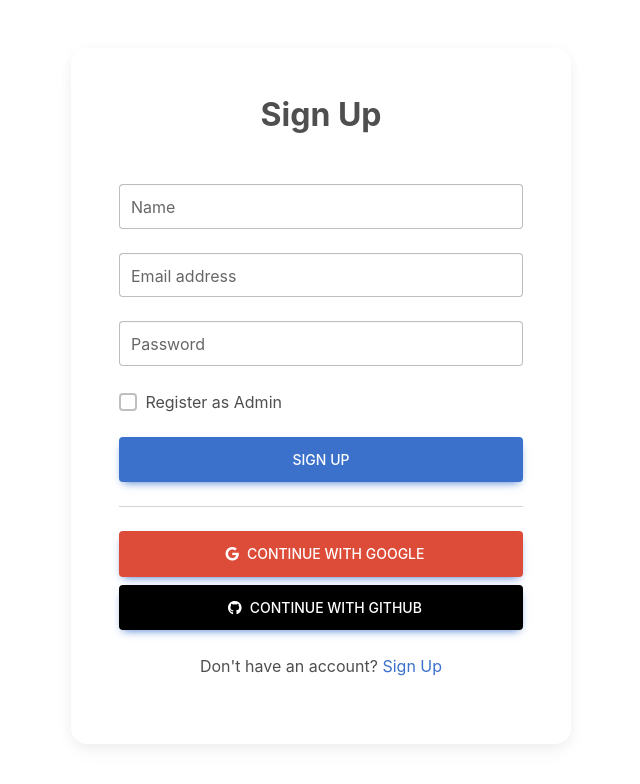
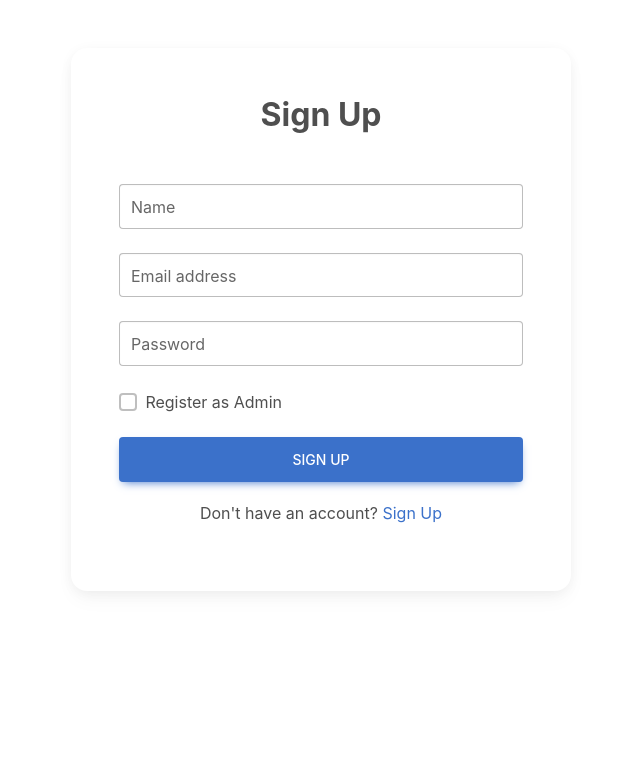
Before and after one commit to Aryan123-rgb/employee-managment-client, a React (Create React App) app: page / in a window 1280 px wide. Both pictures are taken after a click on the element "Sign Up". Shown: the top 784 px of the page, without its empty margins (319-959 px from the left). Built offline with nearby package versions, Linux system fonts and the light colour scheme.

Commit message:
fixed some bugs

```diff
--- a/src/components/Signup.jsx
+++ b/src/components/Signup.jsx
@@ -87,27 +87,7 @@ function Signup({ activeComponent, setActiveComponent }) {
                   <MDBBtn size="lg" onClick={handleRegister}>
                     Sign Up
                   </MDBBtn>
-
-                  <hr className="my-4" />
-
-                  <MDBBtn
-                    className="mb-2 w-100"
-                    size="lg"
-                    style={{ backgroundColor: "#dd4b39" }}
-                  >
-                    <MDBIcon fab icon="google" className="mx-2" />
-                    continue with google
-                  </MDBBtn>
-
-                  <MDBBtn
-                    className="mb-4 w-100"
-                    size="lg"
-                    style={{ backgroundColor: "#000000" }}
-                  >
-                    <MDBIcon fab icon="github" className="mx-2" />
-                    continue with GitHub
-                  </MDBBtn>
-                  <p style={{ textAlign: "center" }}>
+                  <p style={{ textAlign: "center", marginTop: "1.2rem" }}>
                     Don't have an account?
                     <span
                       onClick={() => setActiveComponent("login")}
--- a/src/redux/features/cartSlice.js
+++ b/src/redux/features/cartSlice.js
@@ -1,5 +1,7 @@
 import { createAsyncThunk, createSlice } from "@reduxjs/toolkit";
 import axios from "axios";
+
+const BASE_URL = "https://employee-management-api-eqaw.onrender.com";
 
 export const getProducts = createAsyncThunk("getProducts", async () => {
   const response = await axios.get(
@@ -11,7 +13,7 @@ export const getProducts = createAsyncThunk("getProducts", async () => {
 export const saveProductsofCart = createAsyncThunk(
   "saveProducts",
   async (carts, email) => {
-    const response = await axios.post("http://localhost:8000/cart/save", {
+    const response = await axios.post(`${BASE_URL}/cart/save`, {
       carts,
       email,
     });
@@ -22,7 +24,7 @@ export const saveProductsofCart = createAsyncThunk(
 export const getCartArrayfromDatabase = createAsyncThunk(
   "getCartfromDatabase",
   async (email) => {
-    const response = await axios.post("http://localhost:8000/cart/get", email);
+    const response = await axios.post(`${BASE_URL}/cart/get`, email);
     return response.data;
   }
 );
--- a/src/redux/features/userSlice.js
+++ b/src/redux/features/userSlice.js
@@ -10,7 +10,7 @@ const initialState = {
   attendanceRecord: [],
 };
 
-const BASE_URL = "http://localhost:8000";
+const BASE_URL = "https://employee-management-api-eqaw.onrender.com";
 
 export const registerUser = createAsyncThunk(
   "registerUser",
```
